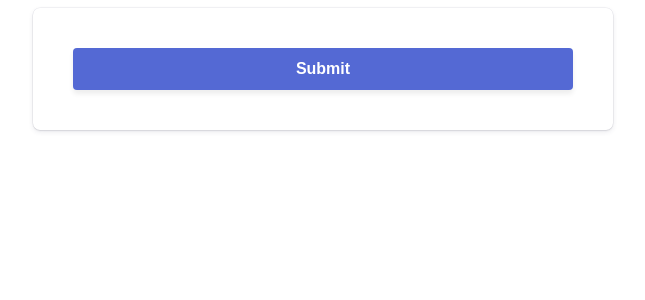
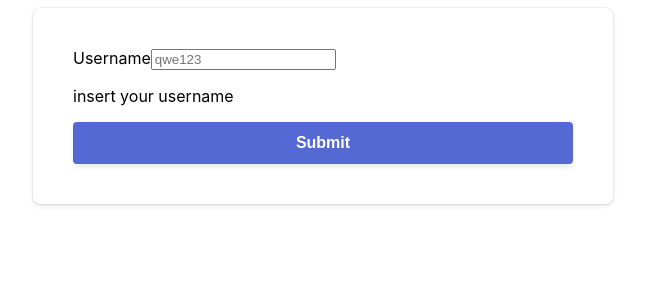
Before and after one commit to soricine/nextjs-stripe-test, a Next.js app: page /submit in a window 1280 px wide. Shown: the top 300 px of the page, without its empty margins (325-970 px from the left). Built offline with nearby package versions, Linux system fonts and the light colour scheme.

Commit message:
chore: fontend validation, create form components

```diff
--- a/package.json
+++ b/package.json
@@ -8,7 +8,9 @@
     "lint:fix": "eslint --fix ."
   },
   "dependencies": {
+    "@hookform/resolvers": "^3.9.0",
     "@radix-ui/react-icons": "^1.3.0",
+    "@radix-ui/react-label": "^2.1.0",
     "@radix-ui/react-slot": "^1.1.0",
     "@stripe/react-stripe-js": "^1.16.5",
     "@stripe/stripe-js": "^1.54.2",
@@ -21,9 +23,11 @@
     "next": "^14.2.5",
     "react": "^18.3.1",
     "react-dom": "^18.3.1",
+    "react-hook-form": "^7.52.1",
     "stripe": "^13.3.0",
     "tailwind-merge": "^2.4.0",
-    "tailwindcss-animate": "^1.0.7"
+    "tailwindcss-animate": "^1.0.7",
+    "zod": "^3.23.8"
   },
   "devDependencies": {
     "@eslint/compat": "^1.1.1",
--- a/src/components/LabelInput.tsx
+++ b/src/components/LabelInput.tsx
@@ -1,14 +1,38 @@
-import React from "react";
+import React from 'react'
+import {
+  FormControl,
+  FormDescription,
+  FormField,
+  FormItem,
+  FormLabel,
+  FormMessage,
+} from './ui/Form'
+import { Input } from '@/components/ui/Input'
 
-export default function LabelInput() {
+export type Props = {
+  description?: string
+  label?: string
+  name?: string
+  placeholder?: string
+  control: any
+}
 
-    return (
-        <form>
-            <label htmlFor="name" id="fn">First Name : </label>
-            <input type="text" id="fname" name="fname" required/><br/><br/>
-            <label htmlFor="name" id="ln">Last Name : </label>
-            <input type="text" id="lname" name="lname" required/><br/> <br/>
-
-        </form>
-    )
+export default function LabelInput(params: Props) {
+  const { description, name, label, placeholder, control, ...props } = params
+  return (
+    <FormField
+      control={control}
+      name={name}
+      render={({ field }) => (
+        <FormItem>
+          <FormLabel>{label}</FormLabel>
+          <FormControl>
+            <Input placeholder={placeholder} {...field} {...props} />
+          </FormControl>
+          <FormDescription>{description}</FormDescription>
+          <FormMessage />
+        </FormItem>
+      )}
+    />
+  )
 }
--- a/src/components/SubmitForm.tsx
+++ b/src/components/SubmitForm.tsx
@@ -1,16 +1,35 @@
 import React, { useState } from 'react'
-// import LabelInput from "./LabelInput" ;
+import LabelInput from './LabelInput'
 import { RegistrationData } from '../types'
+import { Button } from '@/components/ui/Button'
+import { ReloadIcon } from '@radix-ui/react-icons'
+import { delay } from '@/lib/delay'
+import { zodResolver } from '@hookform/resolvers/zod'
+import { useForm } from 'react-hook-form'
+import { z } from 'zod'
+import { Form } from './ui/Form'
+
+const formSchema = z.object({
+  username: z.string().min(2).max(50),
+})
 
 export default function SubmitForm() {
   const [submitted, setSubmitted] = useState(false)
   const [submitError, setSubmitError] = useState(false)
   const [isLoading, setIsLoading] = useState(false)
 
-  const handleSubmit = async () => {
+  const form = useForm<z.infer<typeof formSchema>>({
+    resolver: zodResolver(formSchema),
+    defaultValues: {
+      username: '',
+    },
+  })
+
+  const onSubmit = async (values: z.infer<typeof formSchema>) => {
     setSubmitted(false)
     setSubmitError(false)
     setIsLoading(true)
+    // await delay(2000)
 
     const data: RegistrationData = { items: [{ id: 'xl-tshirt' }] }
     const result = await fetch('/api/register', {
@@ -34,18 +53,21 @@
     <div>
       {submitted && <div>ThankU</div>}
       {submitError && <div>Error !!!</div>}
-      <form>
-        {/* Form() */}
-        <button disabled={isLoading} id="submit" onClick={handleSubmit}>
-          <span id="button-text">
-            {isLoading ? (
-              <div className="spinner" id="spinner"></div>
-            ) : (
-              'Submit'
-            )}
-          </span>
-        </button>
-      </form>
+      <Form {...form}>
+        <form onSubmit={form.handleSubmit(onSubmit)} className="space-y-8">
+          <LabelInput
+            name="username"
+            description="insert your username"
+            label="Username"
+            placeholder="qwe123"
+            control={form.control}
+          ></LabelInput>
+          <Button disabled={isLoading} type="submit">
+            {isLoading && <ReloadIcon className="mr-2 h-4 w-4 animate-spin" />}
+            Submit
+          </Button>
+        </form>
+      </Form>
     </div>
   )
 }
--- /dev/null
+++ b/src/components/ui/Form.tsx
@@ -0,0 +1,178 @@
+'use client'
+
+import * as React from 'react'
+import * as LabelPrimitive from '@radix-ui/react-label'
+import { Slot } from '@radix-ui/react-slot'
+import {
+  Controller,
+  ControllerProps,
+  FieldPath,
+  FieldValues,
+  FormProvider,
+  useFormContext,
+} from 'react-hook-form'
+
+import { cn } from '@/lib/utils'
+import { Label } from '@/components/ui/Label'
+
+const Form = FormProvider
+
+type FormFieldContextValue<
+  TFieldValues extends FieldValues = FieldValues,
+  TName extends FieldPath<TFieldValues> = FieldPath<TFieldValues>,
+> = {
+  name: TName
+}
+
+const FormFieldContext = React.createContext<FormFieldContextValue>(
+  {} as FormFieldContextValue
+)
+
+const FormField = <
+  TFieldValues extends FieldValues = FieldValues,
+  TName extends FieldPath<TFieldValues> = FieldPath<TFieldValues>,
+>({
+  ...props
+}: ControllerProps<TFieldValues, TName>) => {
+  return (
+    <FormFieldContext.Provider value={{ name: props.name }}>
+      <Controller {...props} />
+    </FormFieldContext.Provider>
+  )
+}
+
+const useFormField = () => {
+  const fieldContext = React.useContext(FormFieldContext)
+  const itemContext = React.useContext(FormItemContext)
+  const { getFieldState, formState } = useFormContext()
+
+  const fieldState = getFieldState(fieldContext.name, formState)
+
+  if (!fieldContext) {
+    throw new Error('useFormField should be used within <FormField>')
+  }
+
+  const { id } = itemContext
+
+  return {
+    id,
+    name: fieldContext.name,
+    formItemId: `${id}-form-item`,
+    formDescriptionId: `${id}-form-item-description`,
+    formMessageId: `${id}-form-item-message`,
+    ...fieldState,
+  }
+}
+
+type FormItemContextValue = {
+  id: string
+}
+
+const FormItemContext = React.createContext<FormItemContextValue>(
+  {} as FormItemContextValue
+)
+
+const FormItem = React.forwardRef<
+  HTMLDivElement,
+  React.HTMLAttributes<HTMLDivElement>
+>(({ className, ...props }, ref) => {
+  const id = React.useId()
+
+  return (
+    <FormItemContext.Provider value={{ id }}>
+      <div ref={ref} className={cn('space-y-2', className)} {...props} />
+    </FormItemContext.Provider>
+  )
+})
+FormItem.displayName = 'FormItem'
+
+const FormLabel = React.forwardRef<
+  React.ElementRef<typeof LabelPrimitive.Root>,
+  React.ComponentPropsWithoutRef<typeof LabelPrimitive.Root>
+>(({ className, ...props }, ref) => {
+  const { error, formItemId } = useFormField()
+
+  return (
+    <Label
+      ref={ref}
+      className={cn(error && 'text-destructive', className)}
+      htmlFor={formItemId}
+      {...props}
+    />
+  )
+})
+FormLabel.displayName = 'FormLabel'
+
+const FormControl = React.forwardRef<
+  React.ElementRef<typeof Slot>,
+  React.ComponentPropsWithoutRef<typeof Slot>
+>(({ ...props }, ref) => {
+  const { error, formItemId, formDescriptionId, formMessageId } = useFormField()
+
+  return (
+    <Slot
+      ref={ref}
+      id={formItemId}
+      aria-describedby={
+        !error
+          ? `${formDescriptionId}`
+          : `${formDescriptionId} ${formMessageId}`
+      }
+      aria-invalid={!!error}
+      {...props}
+    />
+  )
+})
+FormControl.displayName = 'FormControl'
+
+const FormDescription = React.forwardRef<
+  HTMLParagraphElement,
+  React.HTMLAttributes<HTMLParagraphElement>
+>(({ className, ...props }, ref) => {
+  const { formDescriptionId } = useFormField()
+
+  return (
+    <p
+      ref={ref}
+      id={formDescriptionId}
+      className={cn('text-[0.8rem] text-muted-foreground', className)}
+      {...props}
+    />
+  )
+})
+FormDescription.displayName = 'FormDescription'
+
+const FormMessage = React.forwardRef<
+  HTMLParagraphElement,
+  React.HTMLAttributes<HTMLParagraphElement>
+>(({ className, children, ...props }, ref) => {
+  const { error, formMessageId } = useFormField()
+  const body = error ? String(error?.message) : children
+
+  if (!body) {
+    return null
+  }
+
+  return (
+    <p
+      ref={ref}
+      id={formMessageId}
+      className={cn('text-[0.8rem] font-medium text-destructive', className)}
+      {...props}
+    >
+      {body}
+    </p>
+  )
+})
+FormMessage.displayName = 'FormMessage'
+
+export {
+  useFormField,
+  Form,
+  FormItem,
+  FormLabel,
+  FormControl,
+  FormDescription,
+  FormMessage,
+  FormField,
+}
--- /dev/null
+++ b/src/components/ui/Input.tsx
@@ -0,0 +1,25 @@
+import * as React from 'react'
+
+import { cn } from '@/lib/utils'
+
+export interface InputProps
+  extends React.InputHTMLAttributes<HTMLInputElement> {}
+
+const Input = React.forwardRef<HTMLInputElement, InputProps>(
+  ({ className, type, ...props }, ref) => {
+    return (
+      <input
+        type={type}
+        className={cn(
+          'flex h-9 w-full rounded-md border border-input bg-transparent px-3 py-1 text-sm shadow-sm transition-colors file:border-0 file:bg-transparent file:text-sm file:font-medium placeholder:text-muted-foreground focus-visible:outline-none focus-visible:ring-1 focus-visible:ring-ring disabled:cursor-not-allowed disabled:opacity-50',
+          className
+        )}
+        ref={ref}
+        {...props}
+      />
+    )
+  }
+)
+Input.displayName = 'Input'
+
+export { Input }
--- /dev/null
+++ b/src/components/ui/Label.tsx
@@ -0,0 +1,26 @@
+'use client'
+
+import * as React from 'react'
+import * as LabelPrimitive from '@radix-ui/react-label'
+import { cva, type VariantProps } from 'class-variance-authority'
+
+import { cn } from '@/lib/utils'
+
+const labelVariants = cva(
+  'text-sm font-medium leading-none peer-disabled:cursor-not-allowed peer-disabled:opacity-70'
+)
+
+const Label = React.forwardRef<
+  React.ElementRef<typeof LabelPrimitive.Root>,
+  React.ComponentPropsWithoutRef<typeof LabelPrimitive.Root> &
+    VariantProps<typeof labelVariants>
+>(({ className, ...props }, ref) => (
+  <LabelPrimitive.Root
+    ref={ref}
+    className={cn(labelVariants(), className)}
+    {...props}
+  />
+))
+Label.displayName = LabelPrimitive.Root.displayName
+
+export { Label }
--- /dev/null
+++ b/src/lib/delay.ts
@@ -0,0 +1,7 @@
+export const delay = async (timeoutMilliseconds: number): Promise<void> => {
+  return new Promise((resolve) => {
+    setTimeout(() => {
+      resolve(null)
+    }, timeoutMilliseconds)
+  })
+}
```
Also changed, not shown: 1 other file (tests, documents, lock files or other folders).
